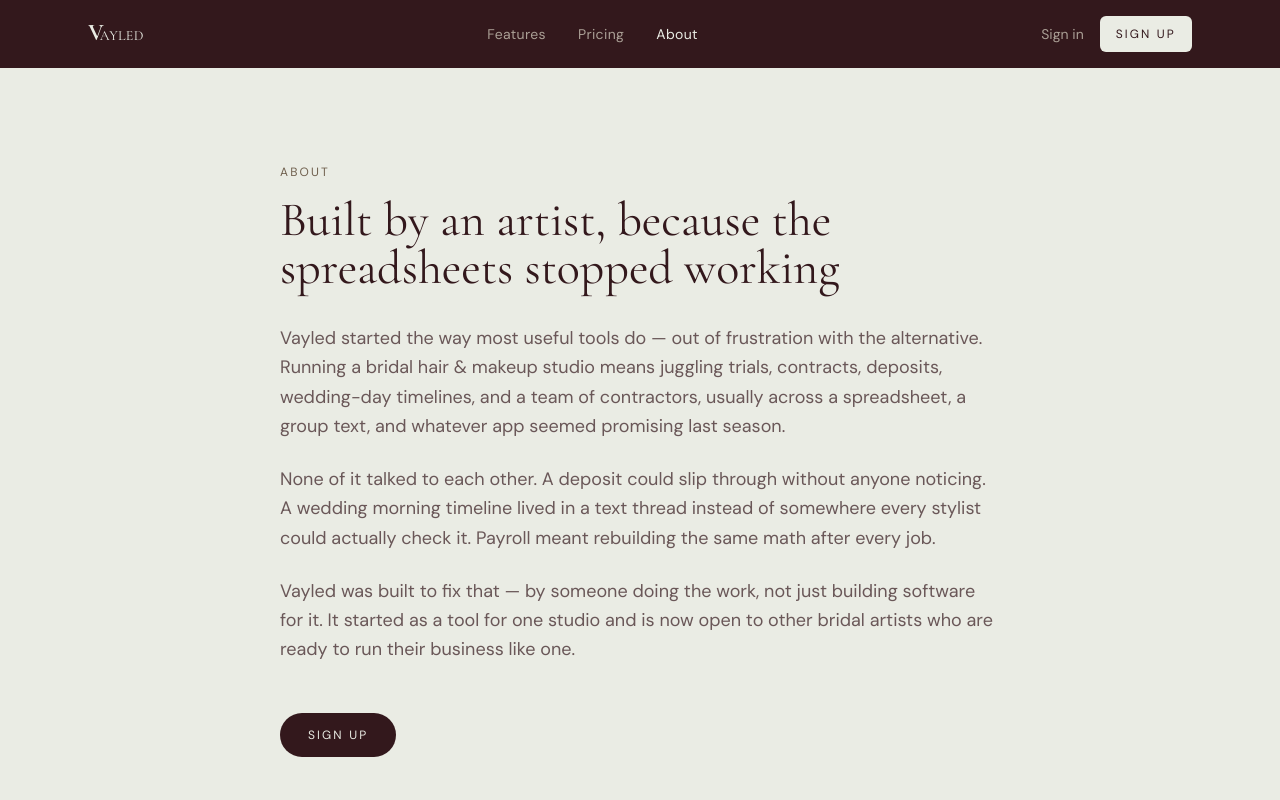
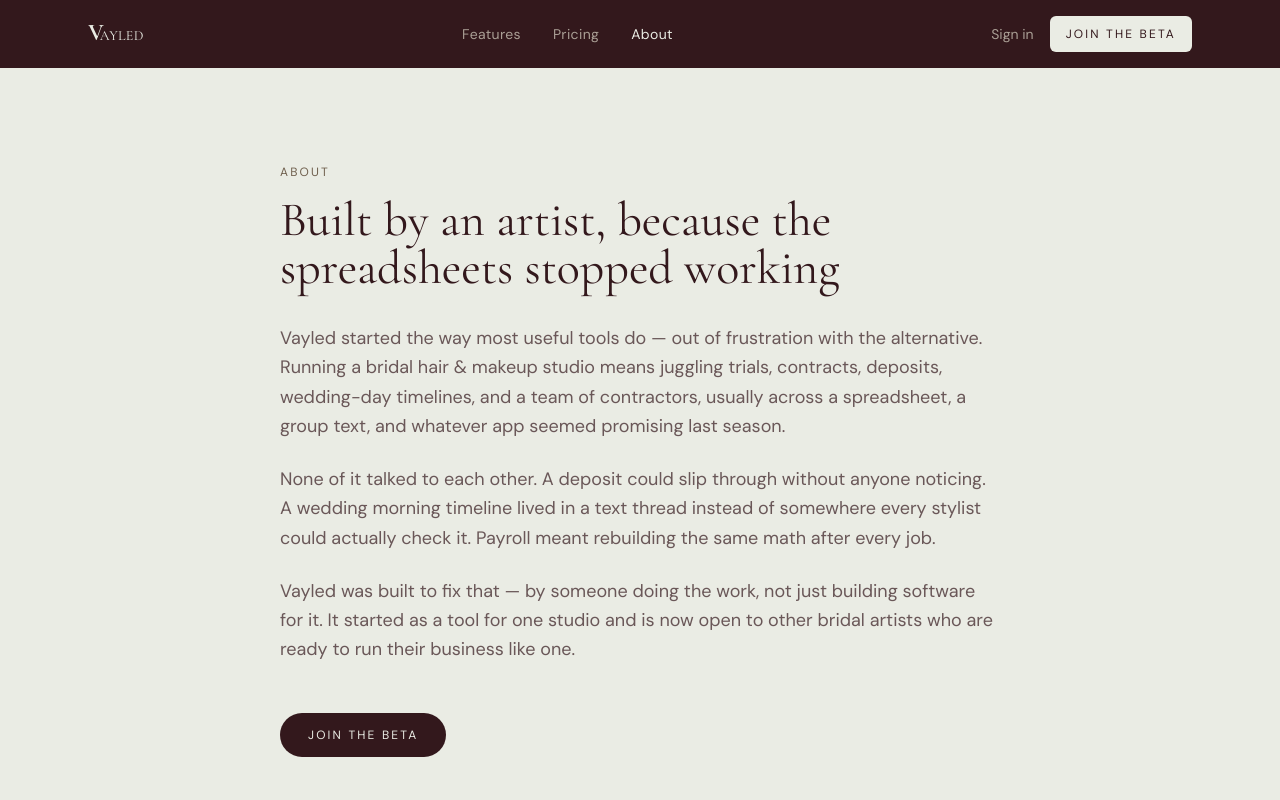
Before and after one commit to katebenson-07/Vayled, a Next.js app: page /about in a window 1280 px wide. Shown: the top 800 px of the page. Built offline with nearby package versions, Linux system fonts and the light colour scheme.

Commit message:
Disable public signup; route to beta waitlist instead

```diff
--- a/app/(marketing)/about/page.tsx
+++ b/app/(marketing)/about/page.tsx
@@ -39,7 +39,7 @@ export default function AboutPage() {
             href="/login?mode=signup"
             className="inline-block bg-charcoal text-ivory text-xs uppercase tracking-widest-lg rounded-full px-7 py-3.5 hover:bg-charcoal/90 transition-colors"
           >
-            Sign up
+            Join the beta
           </Link>
         </div>
       </section>
--- a/app/(marketing)/features/page.tsx
+++ b/app/(marketing)/features/page.tsx
@@ -114,7 +114,7 @@ export default function FeaturesPage() {
               href="/login?mode=signup"
               className="bg-ivory text-charcoal text-xs uppercase tracking-widest-lg rounded-full px-7 py-3.5 hover:bg-beige transition-colors"
             >
-              Sign up
+              Join the beta
             </Link>
             <Link
               href="/pricing"
--- a/app/(marketing)/page.tsx
+++ b/app/(marketing)/page.tsx
@@ -72,7 +72,7 @@ export default function MarketingHome() {
               href="/login?mode=signup"
               className="bg-charcoal text-ivory text-xs uppercase tracking-widest-lg rounded-full px-7 py-3.5 hover:bg-charcoal/90 transition-colors"
             >
-              Sign up
+              Join the beta
             </Link>
             <Link
               href="/features"
@@ -148,7 +148,7 @@ export default function MarketingHome() {
               href="/login?mode=signup"
               className="bg-ivory text-charcoal text-xs uppercase tracking-widest-lg rounded-full px-7 py-3.5 hover:bg-beige transition-colors"
             >
-              Sign up
+              Join the beta
             </Link>
             <Link
               href="/about"
--- a/app/login/page.tsx
+++ b/app/login/page.tsx
@@ -4,6 +4,7 @@ import { Suspense, useState } from "react";
 import Link from "next/link";
 import { useRouter, useSearchParams } from "next/navigation";
 import { supabase } from "@/lib/supabaseClient";
+import WaitlistForm from "@/components/WaitlistForm";
 
 function LoginForm() {
   const router = useRouter();
@@ -11,7 +12,6 @@ function LoginForm() {
   const [mode, setMode] = useState<"signin" | "signup">(searchParams.get("mode") === "signup" ? "signup" : "signin");
   const [email, setEmail] = useState("");
   const [password, setPassword] = useState("");
-  const [businessName, setBusinessName] = useState("");
   const [error, setError] = useState<string | null>(null);
   const [loading, setLoading] = useState(false);
 
@@ -20,17 +20,8 @@ function LoginForm() {
     setError(null);
     setLoading(true);
     try {
-      if (mode === "signin") {
       const { error } = await supabase.auth.signInWithPassword({ email, password });
       if (error) throw error;
-      } else {
-        const { error } = await supabase.auth.signUp({
-          email,
-          password,
-          options: { data: { business_name: businessName } },
-        });
-        if (error) throw error;
-      }
       router.replace("/dashboard");
     } catch (err: any) {
       setError(err.message ?? "Something went wrong");
@@ -47,21 +38,10 @@ function LoginForm() {
           <p className="text-xs uppercase tracking-widest-lg text-beige/70">For bridal hair &amp; makeup studios</p>
         </div>
         <div className="w-full bg-ivory rounded-xl p-8">
-          <p className="text-sm text-charcoal/60 mb-6">
-            {mode === "signin" ? "Sign in to your studio" : "Create your studio account"}
-          </p>
+          {mode === "signin" ? (
+            <>
+              <p className="text-sm text-charcoal/60 mb-6">Sign in to your studio</p>
               <form onSubmit={handleSubmit} className="space-y-4">
-            {mode === "signup" && (
-              <div>
-                <label className="block text-sm mb-1">Business name</label>
-                <input
-                  className="w-full border border-charcoal/20 rounded-md px-3 py-2 bg-white"
-                  value={businessName}
-                  onChange={(e) => setBusinessName(e.target.value)}
-                  required
-                />
-              </div>
-            )}
                 <div>
                   <label className="block text-sm mb-1">Email</label>
                   <input
@@ -89,22 +69,39 @@ function LoginForm() {
                   disabled={loading}
                   className="w-full bg-charcoal text-ivory rounded-md py-2 hover:bg-charcoal/90 disabled:opacity-50 uppercase text-xs tracking-widest-lg"
                 >
-              {loading ? "Please wait..." : mode === "signin" ? "Sign in" : "Create account"}
+                  {loading ? "Please wait..." : "Sign in"}
                 </button>
               </form>
               <div className="flex items-center justify-between mt-4">
                 <button
                   className="text-sm text-charcoal/60 hover:text-charcoal"
-              onClick={() => setMode(mode === "signin" ? "signup" : "signin")}
+                  onClick={() => setMode("signup")}
                 >
-              {mode === "signin" ? "Need an account? Sign up" : "Already have an account? Sign in"}
+                  Don&apos;t have an account? Join the waitlist
                 </button>
-            {mode === "signin" && (
                 <Link href="/forgot-password" className="text-sm text-charcoal/60 hover:text-charcoal">
                   Forgot password?
                 </Link>
+              </div>
+            </>
+          ) : (
+            <>
+              <p className="text-sm text-charcoal/60 mb-1">We&apos;re in private beta</p>
+              <p className="text-sm text-charcoal/60 mb-6">
+                We&apos;re onboarding studios in small batches right now. Join the waitlist and
+                we&apos;ll email you when it&apos;s your turn — or when we officially launch.
+              </p>
+              <WaitlistForm source="login-page" dark={false} />
+              <div className="mt-6">
+                <button
+                  className="text-sm text-charcoal/60 hover:text-charcoal"
+                  onClick={() => setMode("signin")}
+                >
+                  Already have an account? Sign in
+                </button>
+              </div>
+            </>
           )}
-          </div>
         </div>
       </div>
     </div>
--- a/components/MarketingNav.tsx
+++ b/components/MarketingNav.tsx
@@ -44,7 +44,7 @@ export default function MarketingNav() {
             href="/login?mode=signup"
             className="bg-ivory text-charcoal text-xs uppercase tracking-widest-lg rounded-md px-4 py-2.5 hover:bg-beige transition-colors"
           >
-            Sign up
+            Join the beta
           </Link>
         </div>
 
@@ -80,7 +80,7 @@ export default function MarketingNav() {
               onClick={() => setOpen(false)}
               className="bg-ivory text-charcoal text-xs uppercase tracking-widest-lg rounded-md px-4 py-2.5 text-center"
             >
-              Sign up
+              Join the beta
             </Link>
           </div>
         </div>
```
Also changed, not shown: 1 other file (tests, documents, lock files or other folders). Lines whose indentation alone changed are shown as unchanged.
